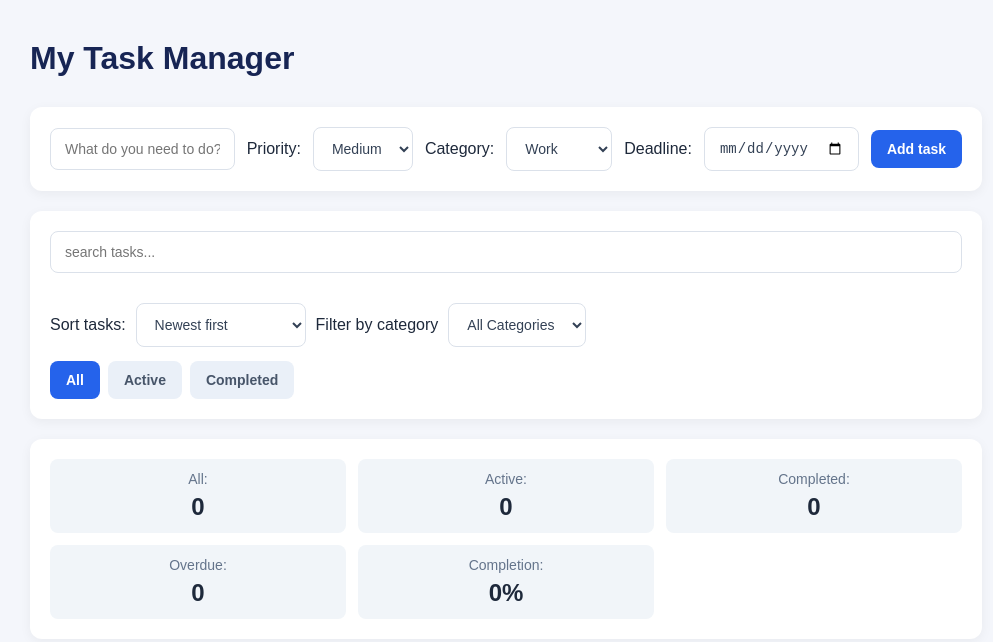
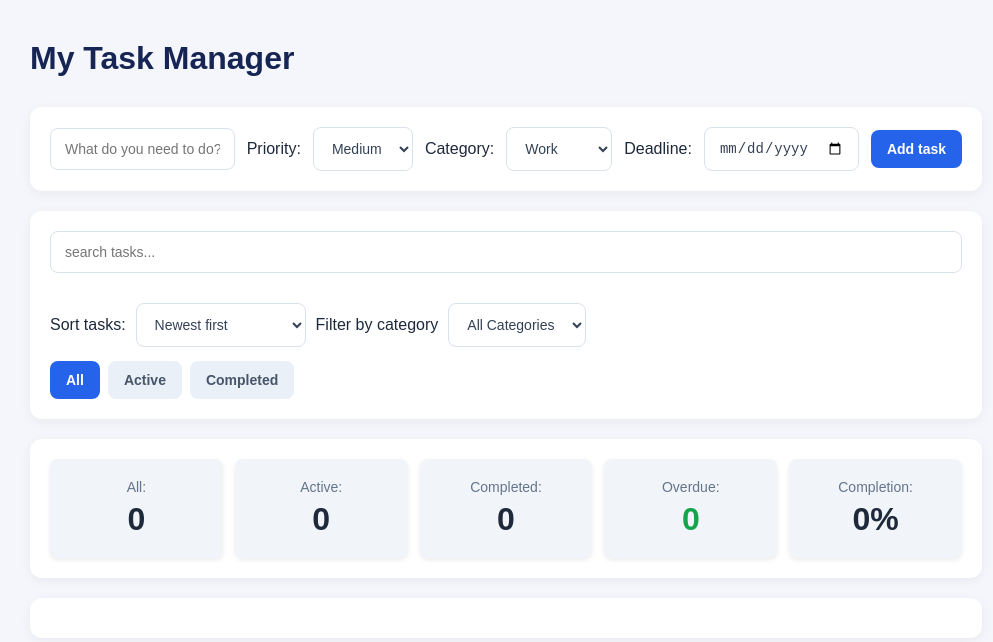
Before and after one commit to devfrankmwase/Task-manager, a plain HTML site: page index.html in a window 1280 px wide. Shown: the whole page, without its empty margins (134-1127 px from the left). Drawn offline with Linux system fonts and the light colour scheme.

Commit message:
Improved dashboard styling and dynamic overdue indicators

```diff
--- a/app.js
+++ b/app.js
@@ -337,7 +337,7 @@ function renderTasks() {
                     return;
                 }
 
-                task.title = updatedTask;g
+                task.title = updatedTask;
                 task.priority = prioritySelect.value;
                 task.deadline = deadlineInput.value;
                 task.category = categorySelect.value;
@@ -402,8 +402,8 @@ function updateTaskCount() {
     String(now.getDate()).padStart(2, "0");
 
     console.log("Today:", today);
-console.log("Task deadlines:", tasks.map(task => task.deadline));
-console.log("Tasks:", tasks);
+    console.log("Task deadlines:", tasks.map(task => task.deadline));
+    console.log("Tasks:", tasks);
 
     const overdueTasks = tasks.filter(function(task){
         return task.deadline &&
@@ -415,6 +415,18 @@ console.log("Tasks:", tasks);
 
     overdueCount.textContent = overdueTaskCount;
     completionPercentageDisplay.textContent = completionPercentage + "%";
+
+    if (overdueTaskCount > 0) {
+        overdueCount.classList.remove("overdue-clear");
+        overdueCount.classList.add("overdue-warning");
+    } else
+    {
+        overdueCount.classList.remove("overdue-warning");
+        overdueCount.classList.add("overdue-clear");
+    }
+
+    console.log("Overdue count:", overdueTaskCount);
+console.log("Applied classes:", overdueCount.className);
 }
 
 taskForm.addEventListener("submit", function (event) {
--- a/style.css
+++ b/style.css
@@ -126,25 +126,41 @@ button:active {
 /* Task statistics */
 #task-count {
     display: grid;
-    grid-template-columns: repeat(3, 1fr);
+    grid-template-columns: repeat(auto-fit, minmax(140px, 1fr));
     gap: 12px;
     text-align: center;
 }
 
 #task-count p {
-    padding: 12px 6px;
+    padding: 20px 12px;
     background-color: #f1f5f9;
     border-radius: 8px;
     font-size: 14px;
     color: #64748b;
+    box-shadow: 0 2px 5px rgba(0, 0, 0, 0.08);
+    transition: transform 0.2s ease;
+}
+
+#task-count p:hover {
+    transform: translateY(-3px);
+
 }
 
 #task-count span {
     display: block;
     margin-top: 6px;
-    font-size: 24px;
+    font-size: 32px;
     font-weight: bold;
     color: #1e293b;
+}
+
+
+#task-count .overdue-warning {
+    color: #dc2626;
+}
+
+#task-count .overdue-clear {
+    color: #16a34a;
 }
 
 /* Message */
```
